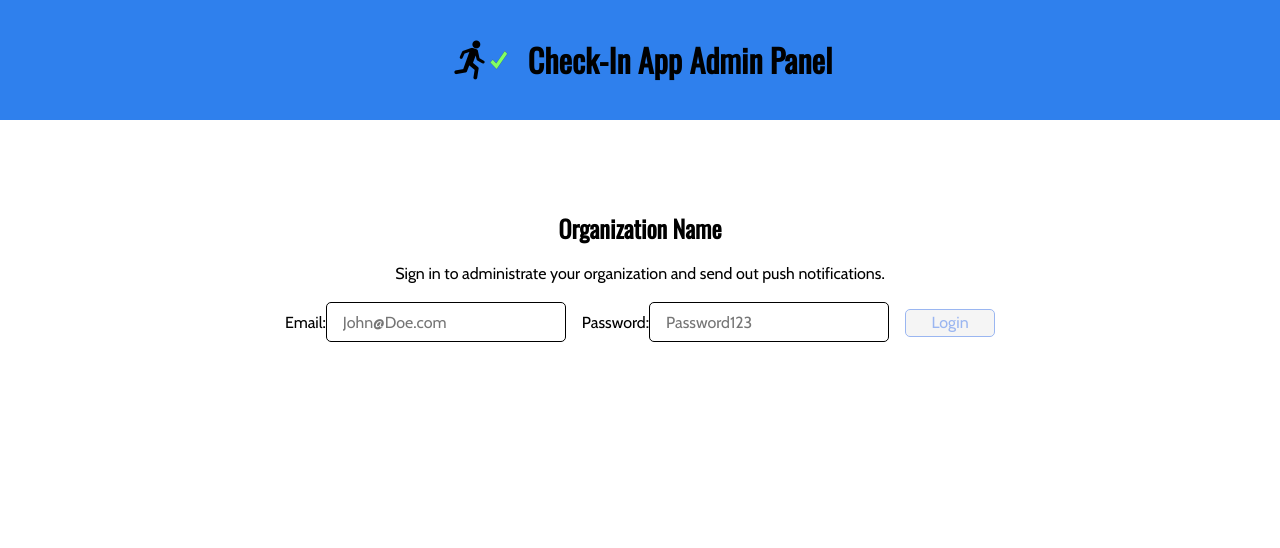
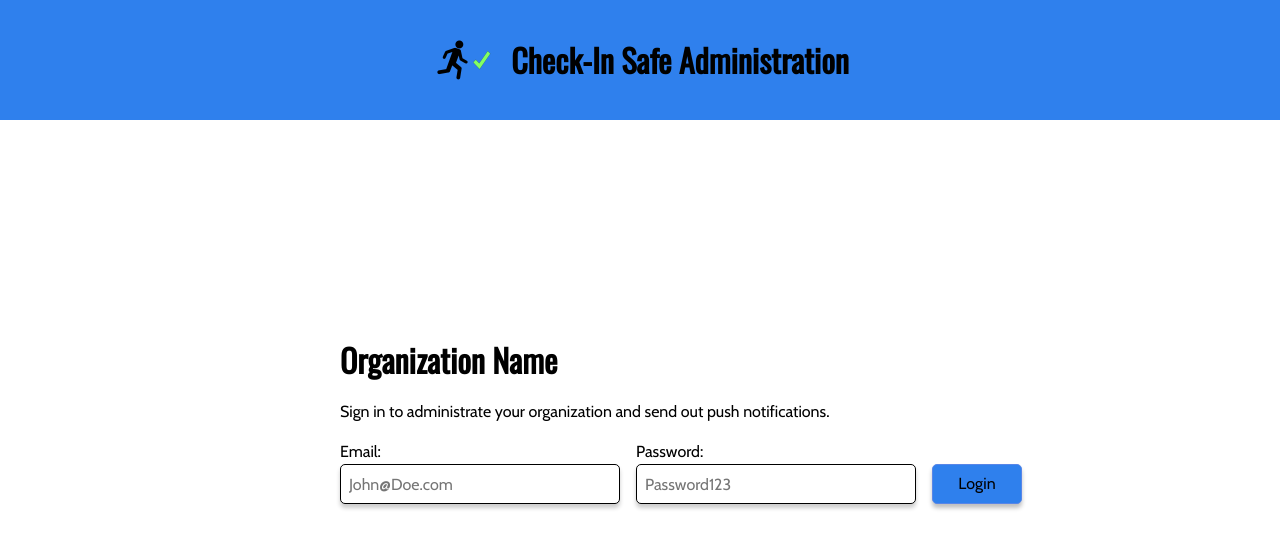
Before and after one commit to ChristianBlom84/check-in-app-admin-frontend, a React (Create React App) app: page / in a window 1280 px wide. Shown: the top 548 px of the page. Built offline with nearby package versions, Linux system fonts and the light colour scheme.

Commit message:
Fixed the login page, header and some index and variables updates.

```diff
--- a/src/components/pages/Login.module.scss
+++ b/src/components/pages/Login.module.scss
@@ -1,36 +1,88 @@
+@import 'variables';
 
+.main {
+  display: flex;
+  padding: 0 2rem;
+}
+
+.formContainer {
+  display: flex;
+  flex-direction: column;
+  align-items: center;
+
+
+  @include medium {
+    align-items: flex-start;
+    max-width: 600px;
+  }
+
+  @include mediumMax {
+    h2 {
+      margin-top: 1rem;
+    }
+  }
+
+}
 
 .form {
   display: flex;
   align-items: center;
 
+  @include mediumMax {
+    flex-direction: column;
+    align-items: stretch;
+    width: 100%;
+  }
+
   input {
-    width: 240px;
     border-radius: 5px;
     border: 1px solid black;
     height: 40px;
     margin-right: 1rem;
-    padding-left: 1rem;
+    padding-left: 0.5rem;
+    box-shadow: 0px 4px 4px 0px rgba(0, 0, 0, 0.20);
+    width: 100%;
+
+    @include medium {
+      width: 280px;
+    }
+
+  }
+
+  @include mediumMax {
+    label {
+      margin-top: 0.5rem;
+    }
   }
 }
 
-.input-group {
+.inputGroup {
   display: flex;
-  flex-direction: row;
+  flex-direction: column;
 }
 
 .button {
   border-radius: 5px;
-  width: 90px;
+  height: 40px;
   border: 1px solid #5886e8;
-  color: #5886e8;
-  opacity: 0.6;
+  background-color: $primary-color;
+  color: black;
   transition: 0.3s;
+  box-shadow: 0px 4px 4px 0px rgba(0, 0, 0, 0.25);
+  flex-grow: 1;
+
+  @include medium {
+    width: 90px;
+    align-self: flex-end;
+  }
+
+  @include mediumMax {
+    margin-top: 2rem;
+  }
 }
 
 .button:hover {
-  background-color: #6dc2ff;
-  color: white;
+  background-color: $primary-color-transparent;
 }
 
 .button:hover {
--- a/src/components/pages/Login.tsx
+++ b/src/components/pages/Login.tsx
@@ -11,6 +11,8 @@ const Login: React.FC<RouteComponentProps> = ({ history }) => {
 
   const onSubmit = async (e: React.FormEvent): Promise<void> => {
     e.preventDefault();
+
+    try {
       const res = await axios.post(
         `${process.env.REACT_APP_SERVER}/api/auth/login/`,
         {
@@ -18,14 +20,23 @@ const Login: React.FC<RouteComponentProps> = ({ history }) => {
           password
         }
       );
-    if (context !== undefined) {
+
+      if (context !== undefined && res.status === 200) {
         context.setAuthStatus(true);
-      history.push('/dashboard');
+        history.push('/message');
+      }
+    } catch (error) {
+      console.error(error.message);
+
+      const logout = await axios.get(
+        `${process.env.REACT_APP_SERVER}/api/auth/logout`
+      );
     }
   };
 
   return (
-    <main className="container">
+    <main className={styles.main}>
+      <div className={styles.formContainer}>
         <h2>Organization Name</h2>
         <p className="preamble">
           Sign in to administrate your organization and send out push
@@ -35,7 +46,7 @@ const Login: React.FC<RouteComponentProps> = ({ history }) => {
           className={styles.form}
           onSubmit={(e): Promise<void> => onSubmit(e)}
         >
-        <div>
+          <div className={styles.inputGroup}>
             <label htmlFor="email">Email:</label>
             <input
               type="text"
@@ -46,7 +57,7 @@ const Login: React.FC<RouteComponentProps> = ({ history }) => {
               }
             />
           </div>
-        <div>
+          <div className={styles.inputGroup}>
             <label htmlFor="password">Password:</label>
             <input
               type="password"
@@ -56,11 +67,12 @@ const Login: React.FC<RouteComponentProps> = ({ history }) => {
                 setPassword(e.currentTarget.value)
               }
             />
+          </div>
           <button className={styles.button} type="submit">
             Login
           </button>
+        </form>
       </div>
-      </form>
     </main>
   );
 };
--- a/src/components/partials/Header.module.scss
+++ b/src/components/partials/Header.module.scss
@@ -10,11 +10,15 @@
 
   h1 {
     margin-bottom: 0;
+    @include mediumMax {
+      font-size: 1.3rem;
+    }
   }
 
   img {
     display: block;
     width: 64px;
+    height: auto;
     margin-right: 1rem;
   }
 }
@@ -24,6 +28,7 @@
   background: none;
   border: none;
   cursor: pointer;
+  z-index: 10;
 }
 
 .buttonContainer {
@@ -36,6 +41,11 @@
   justify-content: center;
   align-items: center;
   flex: 1;
+
+  @include mediumMax {
+    max-width: 220px;
+    margin: auto;
+  }
 }
 
 .headerButton {
--- a/src/components/partials/Header.tsx
+++ b/src/components/partials/Header.tsx
@@ -1,4 +1,10 @@
-import React, { useState, useEffect, MouseEvent, useContext } from 'react';
+import React, {
+  useState,
+  useEffect,
+  MouseEvent,
+  useContext,
+  useRef
+} from 'react';
 import axios from 'axios';
 import styles from './Header.module.scss';
 import { withRouter } from 'react-router';
@@ -9,11 +15,30 @@ import MenuIcon from '@material-ui/icons/Menu';
 import CloseIcon from '@material-ui/icons/Close';
 import icon from '../../assets/images/icon-transparent.png';
 
-const Header: React.FC<RouteComponentProps> = ({ history }) => {
+const Header: React.FC<RouteComponentProps> = ({ history, location }) => {
   const context = useContext(AuthContext);
   const [menuOpen, setMenuOpen] = useState(false);
+  const [menuClosing, setMenuClosing] = useState(false);
+  const prevLocation = useRef(location);
 
-  useEffect(() => {}, [context]);
+  const handleClose = (): void => {
+    if (menuOpen) {
+      setMenuClosing(true);
+      setTimeout(() => {
+        setMenuOpen(false);
+        setMenuClosing(false);
+      }, 200);
+    } else {
+      setMenuOpen(true);
+    }
+  };
+
+  useEffect(() => {
+    if (location !== prevLocation.current && menuOpen) {
+      handleClose();
+    }
+    prevLocation.current = location;
+  }, [location]);
 
   const handleLogout = async (
     e: MouseEvent<HTMLButtonElement>
@@ -31,18 +56,18 @@ const Header: React.FC<RouteComponentProps> = ({ history }) => {
   return (
     <header className={styles.header}>
       {context && context.authStatus ? (
-        <button
-          className={styles.menuIcon}
-          onClick={(): void => setMenuOpen(!menuOpen)}
-        >
-          {menuOpen ? <CloseIcon /> : <MenuIcon />}
+        <button className={styles.menuIcon} onClick={(): void => handleClose()}>
+          {menuOpen && !menuClosing ? <CloseIcon /> : <MenuIcon />}
         </button>
       ) : null}
-      <div className={styles.headerContainer}>
+      <div
+        className={styles.headerContainer}
+        style={context && context.authStatus ? { marginLeft: '-36px' } : {}}
+      >
         <img src={icon} alt="" />
-        <h1>Check-In App Admin Panel</h1>
+        <h1>Check-In Safe Administration</h1>
       </div>
-      {menuOpen ? <Menu menuOpen={menuOpen} /> : null}
+      {menuOpen ? <Menu menuOpen={menuOpen} menuClosing={menuClosing} /> : null}
     </header>
   );
 };
--- a/src/components/partials/Menu.tsx
+++ b/src/components/partials/Menu.tsx
@@ -4,9 +4,10 @@ import styles from './Menu.module.scss';
 
 interface Props {
   menuOpen: boolean;
+  menuClosing: boolean;
 }
 
-const Menu: React.FC<Props> = ({ menuOpen }) => {
+const Menu: React.FC<Props> = ({ menuOpen, menuClosing }) => {
   const [delayedOpen, setDelayedOpen] = useState(false);
   useEffect(() => {
     if (menuOpen) {
@@ -17,10 +18,14 @@ const Menu: React.FC<Props> = ({ menuOpen }) => {
   }, [menuOpen]);
 
   return (
-    <nav className={`${styles.menu} ${delayedOpen ? styles.open : ''}`}>
+    <nav
+      className={`${styles.menu} ${
+        delayedOpen && !menuClosing ? styles.open : ''
+      }`}
+    >
       <Link to="/message">Send</Link>
       <Link to="/message">Subscribers</Link>
-      <Link to="/message">Users</Link>
+      <Link to="/users">Users</Link>
     </nav>
   );
 };
--- a/src/index.scss
+++ b/src/index.scss
@@ -3,10 +3,17 @@
 
 html {
   font-size: $base-font-size;
+  @include mediumMax {
+    font-size: $mobile-font-size;
+  }
 }
 
 h1, h2 {
   margin-bottom: 1rem;
+}
+
+h2 {
+  font-size: 2rem;
 }
 
 h3 {
@@ -30,6 +37,12 @@ body {
 
 main {
   padding-top: 50px;
+
+  @include medium {
+    justify-content: center;
+    align-items: center;
+    height: calc(100vh - 240px);
+  }
 }
 
 code {
--- a/src/variables.scss
+++ b/src/variables.scss
@@ -1,7 +1,31 @@
 // Colors
 $primary-color: #2F80ED;
+$primary-color-transparent: rgba(47, 129, 237, 0.6);
 
 // Fonts
 $base-font-size: 16px;
+$mobile-font-size: 18px;
 $headings-font: 'Oswald', sans-serif;
 $body-font: 'Cabin', sans-serif;
+
+// Breakpoints
+$BpSmall: 544px;
+$BpMedium: 767px;
+
+@mixin smallMax {
+  @media (max-width: #{$BpSmall}) {
+    @content;
+  }
+}
+
+@mixin mediumMax {
+  @media (max-width: #{$BpMedium}) {
+    @content;
+  }
+}
+
+@mixin medium {
+  @media (min-width: #{$BpMedium}) {
+    @content;
+  }
+}
```
Lines whose indentation alone changed are shown as unchanged.
